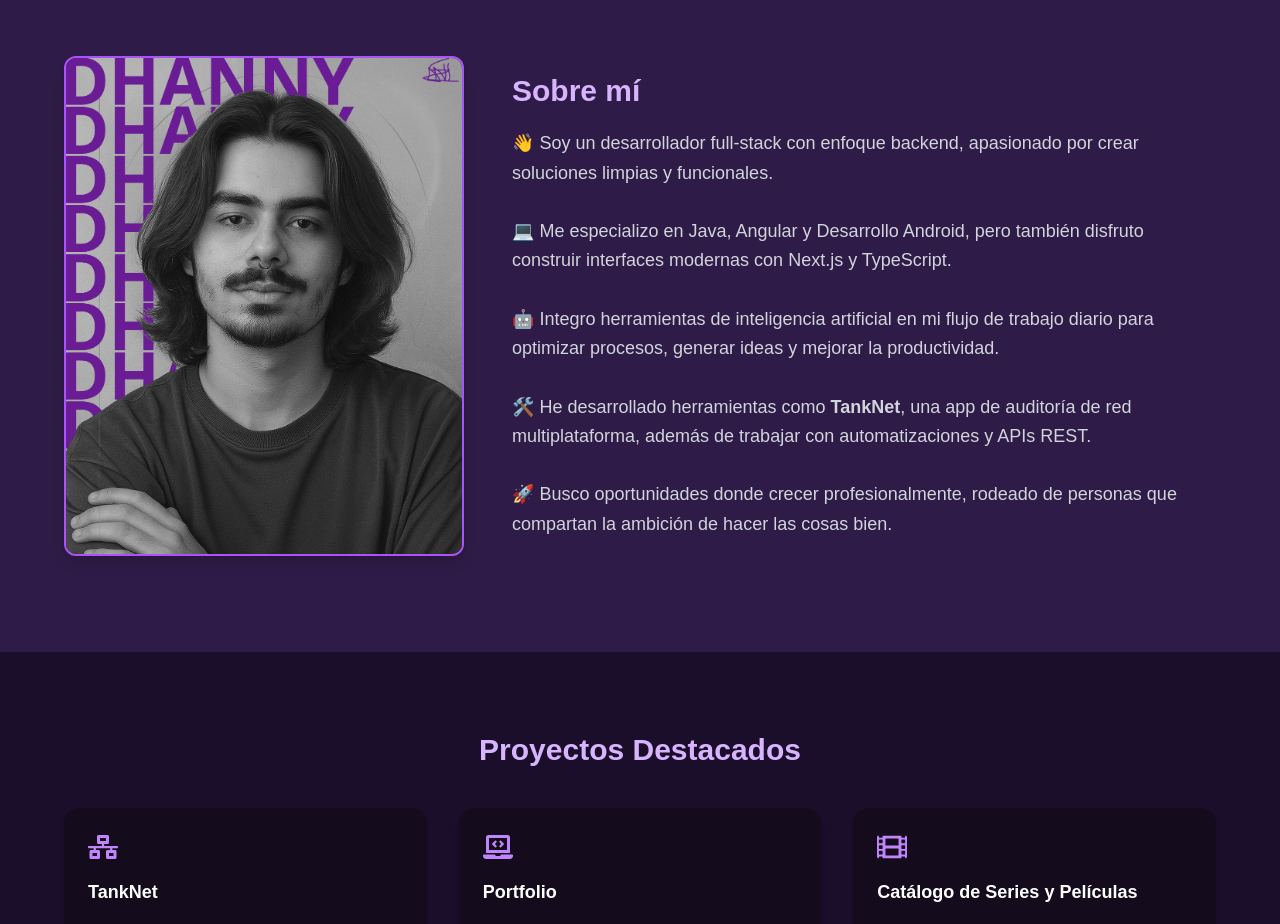
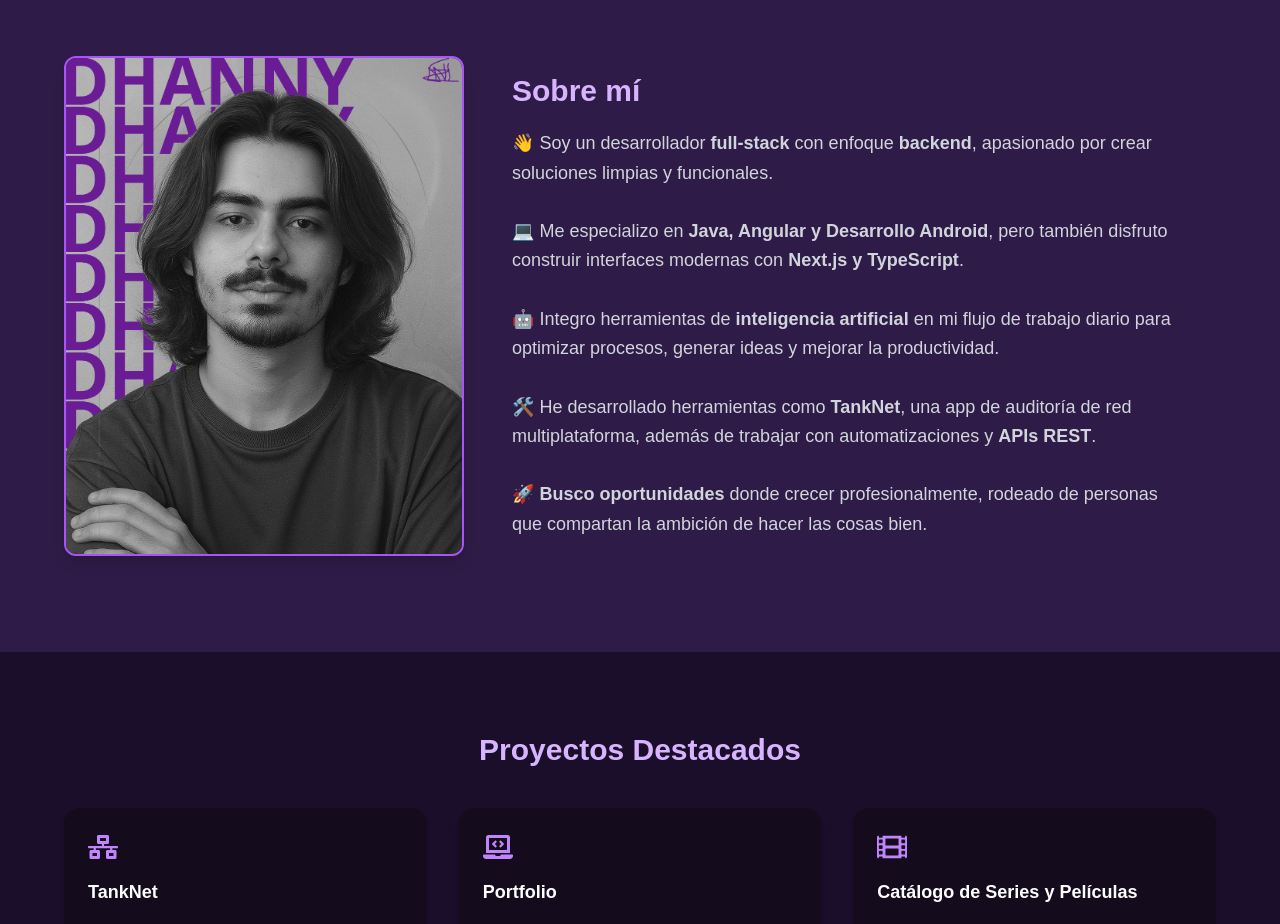
Before and after one commit to Daniromavi/PortfolioPersonal, a Next.js app in the folder frontend/: page / in a window 1280 px wide. Shown: the part 840-1764 px from the top of the page. Built offline with nearby package versions, Linux system fonts and the light colour scheme.

Commit message:
Negritas para los textos

```diff
--- a/frontend/src/app/page.tsx
+++ b/frontend/src/app/page.tsx
@@ -183,11 +183,11 @@ export default function Home() {
           >
             <h2 className="text-3xl font-bold mb-5 text-purple-300">Sobre mí</h2>
             <p className="text-gray-300 text-lg leading-relaxed">
-              👋 Soy un desarrollador full-stack con enfoque backend, apasionado por crear soluciones limpias y funcionales.<br /><br />
-              💻 Me especializo en Java, Angular y Desarrollo Android, pero también disfruto construir interfaces modernas con Next.js y TypeScript.<br /><br />
-              🤖 Integro herramientas de inteligencia artificial en mi flujo de trabajo diario para optimizar procesos, generar ideas y mejorar la productividad.<br /><br />
-              🛠️ He desarrollado herramientas como <strong>TankNet</strong>, una app de auditoría de red multiplataforma, además de trabajar con automatizaciones y APIs REST.<br /><br />
-              🚀 Busco oportunidades donde crecer profesionalmente, rodeado de personas que compartan la ambición de hacer las cosas bien.
+              👋 Soy un desarrollador <strong>full-stack</strong> con enfoque <strong>backend</strong>, apasionado por crear soluciones limpias y funcionales.<br /><br />
+              💻 Me especializo en <strong>Java, Angular y Desarrollo Android</strong>, pero también disfruto construir interfaces modernas con <strong>Next.js y TypeScript</strong>.<br /><br />
+              🤖 Integro herramientas de <strong>inteligencia artificial</strong> en mi flujo de trabajo diario para optimizar procesos, generar ideas y mejorar la productividad.<br /><br />
+              🛠️ He desarrollado herramientas como <strong>TankNet</strong>, una app de auditoría de red multiplataforma, además de trabajar con automatizaciones y <strong>APIs REST</strong>.<br /><br />
+              🚀 <strong>Busco oportunidades</strong> donde crecer profesionalmente, rodeado de personas que compartan la ambición de hacer las cosas bien.
             </p>
           </motion.div>
         </div>
```
